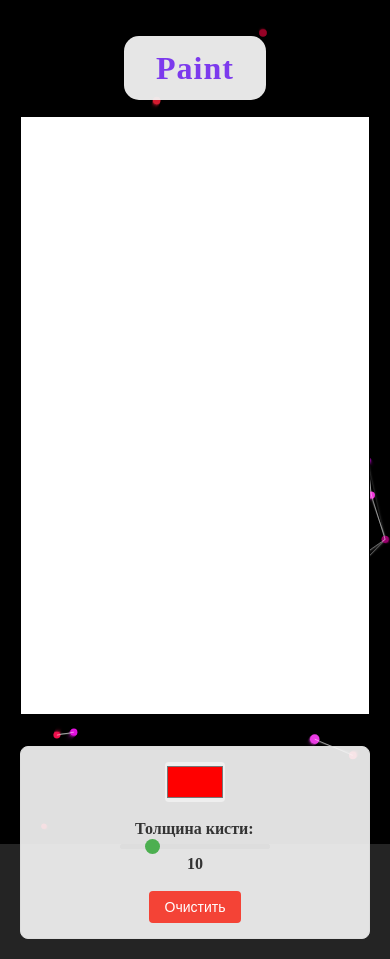
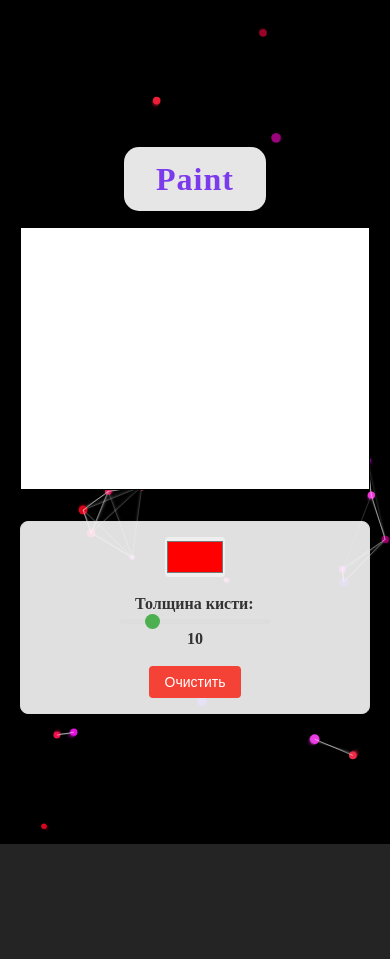
Before and after one commit to SlavaSlav4ik/Mini-APP-Paint-Canvas, a React (Vite) app: page / in a window 390 px wide. After the commit the page ends 844 px from the top, so only its background shows below. Built offline with nearby package versions, Linux system fonts and the light colour scheme.

Commit message:
оптимиз тест1

```diff
--- a/src/App.css
+++ b/src/App.css
@@ -47,7 +47,41 @@
 }
 
 @media (max-width: 576px) {
+    .paint-title {
+        display: grid;
+        place-items: center;
+        font-size: 2rem;
+        padding: 0.1rem 1rem;
+        letter-spacing: 3rem;
 
+    }
+
+    .paint {
+        margin: 1rem;
+    }
+
+    .tools {
+        display: grid;
+        justify-items: stretch;
+        margin-top: 10px;
+        padding: 8px;
+        gap: 1px;
+        .brush-controls {
+            gap: 3px;
+        }
+    }
+
+    .wrapper {
+        padding: 5px;
+    }
+
+    .color-picker {
+        justify-content: center;
+    }
+
+    .buttons {
+        justify-content: center;
+    }
 }
 
 @media (max-width: 480px) {
--- a/src/App.jsx
+++ b/src/App.jsx
@@ -1,35 +1,22 @@
-import { useEffect, useState } from 'react';
+// Немного грязно получилось, но что поделать.
+import { useEffect } from 'react';
 import './App.css'
 import { initPaint } from "./Canvas";
 import BackFrontAunt from "./BackFrontAuntContainer"
 
+
+
 function App() {
-    const [canvasSize, setCanvasSize] = useState({
-        width: Math.min(800, window.innerWidth - 40),
-        height: Math.min(600, window.innerHeight - 200)
-    });
-
-    useEffect(() => {
-        function handleResize() {
-            setCanvasSize({
-                width: Math.min(800, window.innerWidth - 40),
-                height: Math.min(600, window.innerHeight - 200)
-            });
-        }
-
-        window.addEventListener('resize', handleResize);
-        return () => window.removeEventListener('resize', handleResize);
-    }, []);
-
     useEffect(() => {
         initPaint();
-    }, [canvasSize]);
+    }, []);
 
     return (
         <div className="wrapper">
             <BackFrontAunt />
 
             <div className="wrapper-v2">
+
                 <div className="paint-header">
                     <h1 className="paint-title">Paint</h1>
                 </div>
@@ -37,10 +24,9 @@ function App() {
                 <canvas
                     id="paint"
                     className="paint"
-                    width={canvasSize.width}
-                    height={canvasSize.height}
+                    width={800}
+                    height={600}
                 ></canvas>
-
                 <div className="tools">
                     <div className="color-picker">
                         <input
```
